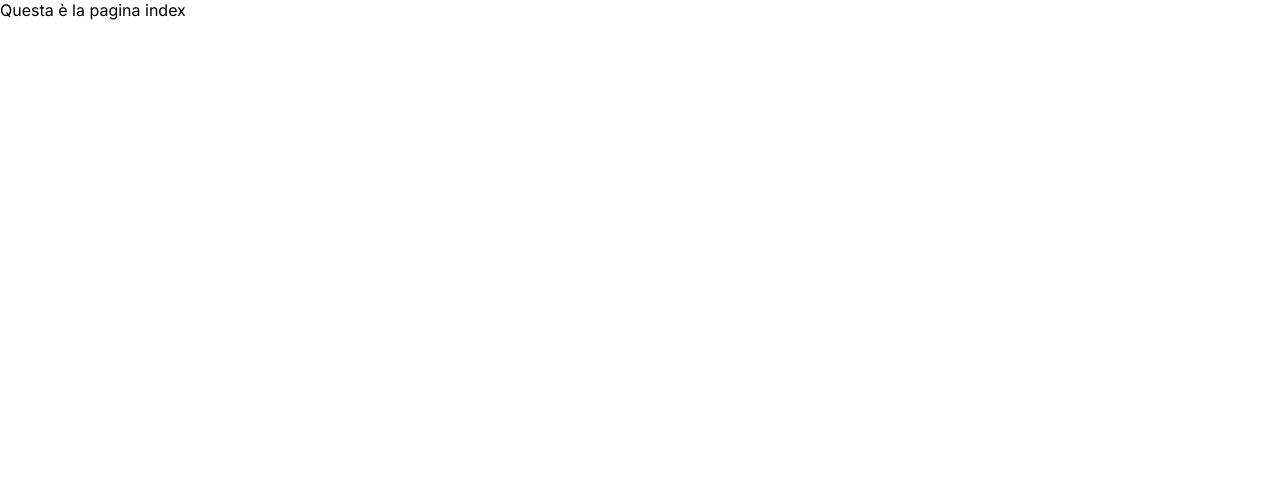
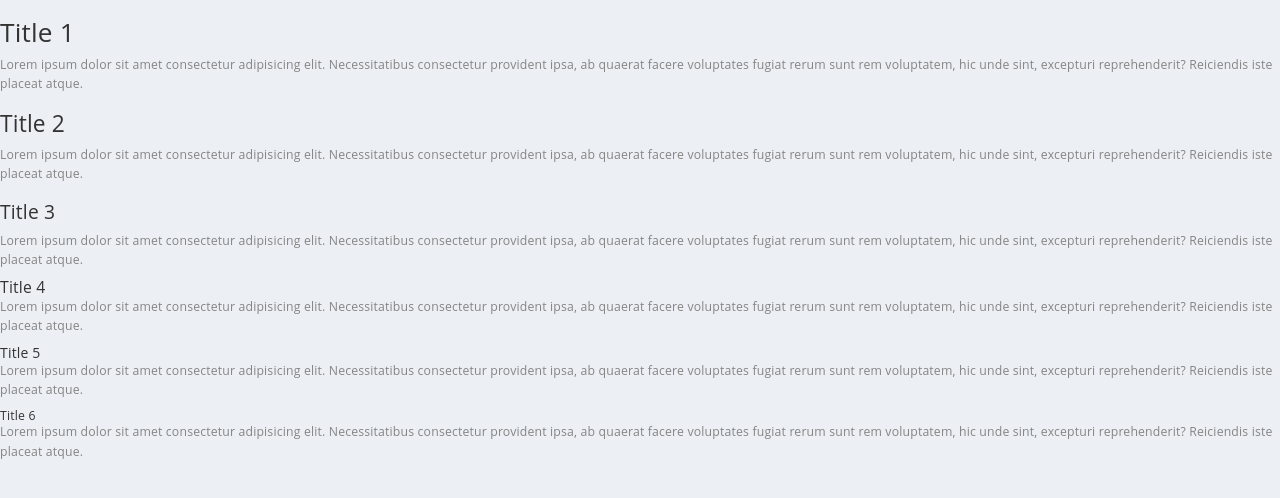
Before and after one commit to giusene/Revolutiorant-AdminPanel, a Next.js app: page / in a window 1280 px wide. Shown: the top 498 px of the page. Built offline with nearby package versions, Linux system fonts and the light colour scheme.

Commit message:
feat: inizzializzazione css globale

```diff
--- a/next.config.js
+++ b/next.config.js
@@ -7,7 +7,6 @@ const nextConfig = {
   },
   sassOptions: {
     includePaths: ["src/styles"],
-    // prependData: `@import "./src/styles/global.scss";`,
   },
   // images: {
   //   path: "public/",
--- a/package.json
+++ b/package.json
@@ -17,7 +17,10 @@
     "next": "13.4.2",
     "react": "18.2.0",
     "react-dom": "18.2.0",
+    "typescript": "5.0.4"
+  },
+  "devDependencies": {
     "sass": "^1.62.1",
-    "typescript": "5.0.4"
+    "sass-loader": "^13.2.2"
   }
 }
--- a/src/pages/_app.tsx
+++ b/src/pages/_app.tsx
@@ -1,4 +1,4 @@
-import "@/styles/globals.css";
+import "@/styles/globals.scss";
 import type { AppProps } from "next/app";
 
 export default function App({ Component, pageProps }: AppProps) {
--- a/src/pages/index.tsx
+++ b/src/pages/index.tsx
@@ -1,7 +1,4 @@
 import Head from "next/head";
-import { Inter } from "next/font/google";
-
-const inter = Inter({ subsets: ["latin"] });
 
 export default function Home() {
   return (
@@ -12,8 +9,49 @@ export default function Home() {
         <meta name="viewport" content="width=device-width, initial-scale=1" />
         <link rel="icon" href="/favicon.ico" />
       </Head>
-      <main className={inter.className}>
-        <p>Questa è la pagina index</p>
+      <main>
+        <h1>Title 1</h1>
+        <p>
+          Lorem ipsum dolor sit amet consectetur adipisicing elit.
+          Necessitatibus consectetur provident ipsa, ab quaerat facere
+          voluptates fugiat rerum sunt rem voluptatem, hic unde sint, excepturi
+          reprehenderit? Reiciendis iste placeat atque.
+        </p>
+        <h2>Title 2</h2>
+        <p>
+          Lorem ipsum dolor sit amet consectetur adipisicing elit.
+          Necessitatibus consectetur provident ipsa, ab quaerat facere
+          voluptates fugiat rerum sunt rem voluptatem, hic unde sint, excepturi
+          reprehenderit? Reiciendis iste placeat atque.
+        </p>
+        <h3>Title 3</h3>
+        <p>
+          Lorem ipsum dolor sit amet consectetur adipisicing elit.
+          Necessitatibus consectetur provident ipsa, ab quaerat facere
+          voluptates fugiat rerum sunt rem voluptatem, hic unde sint, excepturi
+          reprehenderit? Reiciendis iste placeat atque.
+        </p>
+        <h4>Title 4</h4>
+        <p>
+          Lorem ipsum dolor sit amet consectetur adipisicing elit.
+          Necessitatibus consectetur provident ipsa, ab quaerat facere
+          voluptates fugiat rerum sunt rem voluptatem, hic unde sint, excepturi
+          reprehenderit? Reiciendis iste placeat atque.
+        </p>
+        <h5>Title 5</h5>
+        <p>
+          Lorem ipsum dolor sit amet consectetur adipisicing elit.
+          Necessitatibus consectetur provident ipsa, ab quaerat facere
+          voluptates fugiat rerum sunt rem voluptatem, hic unde sint, excepturi
+          reprehenderit? Reiciendis iste placeat atque.
+        </p>
+        <h6>Title 6</h6>
+        <p>
+          Lorem ipsum dolor sit amet consectetur adipisicing elit.
+          Necessitatibus consectetur provident ipsa, ab quaerat facere
+          voluptates fugiat rerum sunt rem voluptatem, hic unde sint, excepturi
+          reprehenderit? Reiciendis iste placeat atque.
+        </p>
       </main>
     </>
   );
--- a/src/styles/globals.css
+++ /dev/null
@@ -1,16 +0,0 @@
-* {
-  box-sizing: border-box;
-  padding: 0;
-  margin: 0;
-}
-
-html,
-body {
-  max-width: 100vw;
-  overflow-x: hidden;
-}
-
-a {
-  color: inherit;
-  text-decoration: none;
-}
--- /dev/null
+++ b/src/styles/globals.scss
@@ -0,0 +1,72 @@
+@import "./utils/";
+
+* {
+  box-sizing: border-box;
+  padding: 0;
+  margin: 0;
+}
+
+html,
+body {
+  font-family: "Open Sans", sans-serif;
+  background-color: $background-color;
+  color: $text-color;
+  line-height: rem(22px);
+  font-size: rem(14px);
+  text-rendering: optimizeLegibility;
+  letter-spacing: rem(0.2px);
+}
+
+a {
+  color: inherit;
+  text-decoration: none;
+}
+
+p {
+  font-size: rem(14px);
+  margin: 0 0 10px;
+  color: $text-color;
+}
+
+h1,
+h2,
+h3 {
+  margin-top: rem(20px);
+  margin-bottom: rem(10px);
+}
+
+h1,
+h2,
+h3,
+h4,
+h5,
+h6 {
+  font-family: inherit;
+  font-weight: 500;
+  line-height: 1.1;
+  color: $title-color;
+}
+
+h1 {
+  font-size: rem(30px);
+}
+
+h2 {
+  font-size: rem(26px);
+}
+
+h3 {
+  font-size: rem(22px);
+}
+
+h4 {
+  font-size: rem(18px);
+}
+
+h5 {
+  font-size: rem(16px);
+}
+
+h6 {
+  font-size: rem(14px);
+}
--- /dev/null
+++ b/src/styles/utils/_fonts.scss
@@ -0,0 +1,5 @@
+// font-family: 'Montserrat', sans-serif;
+@import url("https://fonts.googleapis.com/css?family=Montserrat:300,300i,400,400i,500,500i,600,600i,700,700i,800,800i,900,900i");
+
+// font-family: 'Rubik', sans-serif;
+@import url("https://fonts.googleapis.com/css?family=Rubik:300,300i,400,400i,500,500i,700,700i,900,900i");
--- /dev/null
+++ b/src/styles/utils/_rem.scss
@@ -0,0 +1,11 @@
+@use "sass:math";
+
+$em-base: 16px;
+
+@function rem($px) {
+  @if unitless($px) {
+    $px: $px * 1px;
+  }
+
+  @return #{math.div($px, $em-base)}rem;
+}
--- /dev/null
+++ b/src/styles/utils/_variables.scss
@@ -0,0 +1,7 @@
+$primary-color: #00a5a8;
+
+$text-color: #848484;
+$title-color: #333;
+
+$background-color: #ecf0f5;
+$box-background: #fff;
--- /dev/null
+++ b/src/styles/utils/index.scss
@@ -0,0 +1,3 @@
+@import "./rem";
+@import "./fonts";
+@import "./variables";
```
Also changed, not shown: 1 other file (tests, documents, lock files or other folders).
